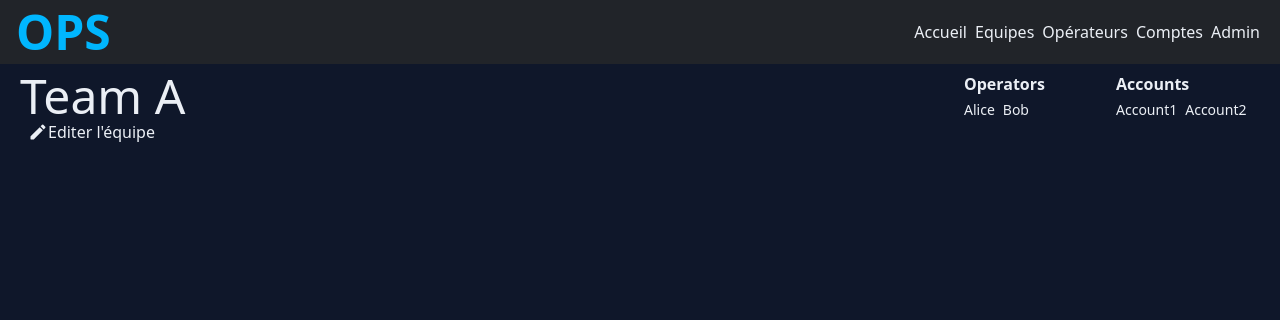
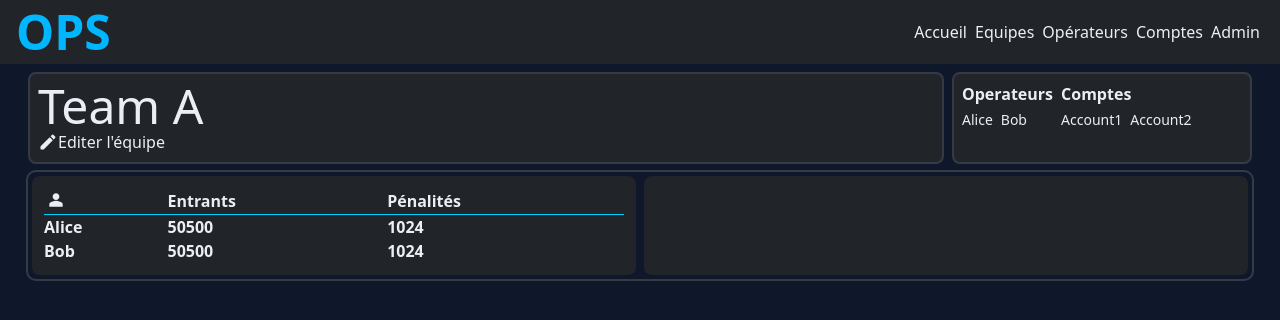
Before and after one commit to wallcreation/OPS-Front, a Vue app: page /admin/teams/1 in a window 1280 px wide. Shown: the top 320 px of the page. Built offline with nearby package versions, Linux system fonts and the light colour scheme.

Commit message:
refactor: clean up component structure and improve layout in Header, AdminLayout, and TeamInfo; adjust routing and enhance styling

```diff
--- a/src/layouts/AdminLayout.vue
+++ b/src/layouts/AdminLayout.vue
@@ -3,10 +3,10 @@ import { RouterView } from 'vue-router'
 import Header from '@/components/admin/Header.vue'
 </script>
 <template>
-  <header class="w-screen bg-surface px-4 py-2 flex items-center justify-between text-text">
+  <header class="w-full bg-surface px-4 py-2 flex items-center justify-between text-text">
     <Header />
   </header>
-  <main class="h-full mx-5 text-text">
+  <main class="h-full w-full px-5 text-text">
     <RouterView />
   </main>
 </template>
--- a/src/views/AdminDashboard.vue
+++ b/src/views/AdminDashboard.vue
@@ -44,7 +44,7 @@ const switcher = ref(1)
 <template>
   <div class="flex items-center justify-between px-5 py-2 mt-2 mb-2 bg-surface rounded-lg">
     <button
-    class="hover:border-b-2 hover:border-primary"
+      class="hover:border-b-2 hover:border-primary"
       :class="[switcher === 1 ? 'text-primary border-b-2 border-primary' : '']"
       @click="switcher = 1"
     >
@@ -65,7 +65,7 @@ const switcher = ref(1)
       <span class="hidden md:inline">Equipes</span>
     </button>
     <button
-    class="hover:border-b-2 hover:border-primary"
+      class="hover:border-b-2 hover:border-primary"
       :class="[switcher === 2 ? 'text-primary border-b-2 border-primary' : '']"
       @click="switcher = 2"
     >
@@ -74,35 +74,36 @@ const switcher = ref(1)
           xmlns="http://www.w3.org/2000/svg"
           width="24"
           height="24"
-          viewBox="0 0 32 32"
+          viewBox="0 0 24 24"
           class="inline pb-1"
         >
           <path
             fill="currentColor"
-            d="M16 11a4 4 0 1 0 0-8a4 4 0 0 0 0 8m-6-3.5a3.5 3.5 0 1 1-7 0a3.5 3.5 0 0 1 7 0m19 0a3.5 3.5 0 1 1-7 0a3.5 3.5 0 0 1 7 0M9.377 13a3.98 3.98 0 0 0-.877 2.5V23c0 1.235.298 2.4.827 3.427A5 5 0 0 1 2 22v-6.5A2.5 2.5 0 0 1 4.5 13zm13.296 13.427A7.5 7.5 0 0 0 23.5 23v-7.5c0-.946-.328-1.815-.877-2.5H27.5a2.5 2.5 0 0 1 2.5 2.5V22a5 5 0 0 1-7.327 4.427M12.5 13a2.5 2.5 0 0 0-2.5 2.5V23a6 6 0 0 0 12 0v-7.5a2.5 2.5 0 0 0-2.5-2.5z"
+            d="M12 12q-1.65 0-2.825-1.175T8 8t1.175-2.825T12 4t2.825 1.175T16 8t-1.175 2.825T12 12m-8 8v-2.8q0-.85.438-1.562T5.6 14.55q1.55-.775 3.15-1.162T12 13t3.25.388t3.15 1.162q.725.375 1.163 1.088T20 17.2V20z"
           />
         </svg>
       </span>
       <span class="hidden md:inline">Opérateurs</span>
     </button>
     <button
-    class="hover:border-b-2 hover:border-primary"
+      class="hover:border-b-2 hover:border-primary"
       :class="[switcher === 3 ? 'text-primary border-b-2 border-primary' : '']"
       @click="switcher = 3"
     >
-      <span
-        ><svg
+      <span>
+        <svg
           xmlns="http://www.w3.org/2000/svg"
           width="24"
           height="24"
-          viewBox="0 0 32 32"
+          viewBox="0 0 24 24"
           class="inline pb-1"
         >
           <path
             fill="currentColor"
-            d="M16 11a4 4 0 1 0 0-8a4 4 0 0 0 0 8m-6-3.5a3.5 3.5 0 1 1-7 0a3.5 3.5 0 0 1 7 0m19 0a3.5 3.5 0 1 1-7 0a3.5 3.5 0 0 1 7 0M9.377 13a3.98 3.98 0 0 0-.877 2.5V23c0 1.235.298 2.4.827 3.427A5 5 0 0 1 2 22v-6.5A2.5 2.5 0 0 1 4.5 13zm13.296 13.427A7.5 7.5 0 0 0 23.5 23v-7.5c0-.946-.328-1.815-.877-2.5H27.5a2.5 2.5 0 0 1 2.5 2.5V22a5 5 0 0 1-7.327 4.427M12.5 13a2.5 2.5 0 0 0-2.5 2.5V23a6 6 0 0 0 12 0v-7.5a2.5 2.5 0 0 0-2.5-2.5z"
-          /></svg
-      ></span>
+            d="M10 2h4a2 2 0 0 1 2 2v2h4a2 2 0 0 1 2 2v11a2 2 0 0 1-2 2H4a2 2 0 0 1-2-2V8c0-1.11.89-2 2-2h4V4c0-1.11.89-2 2-2m4 4V4h-4v2z"
+          />
+        </svg>
+      </span>
       <span class="hidden md:inline">Comptes</span>
     </button>
   </div>
--- a/src/views/AdminView.vue
+++ /dev/null
@@ -1,10 +0,0 @@
-<script setup>
-import AdminSide from '@/components/AdminSide.vue'
-import AdminDashboard from '@/components/AdminDashboard.vue'
-</script>
-<template>
-  <div class="flex h-screen">
-    <AdminSide class="w-1/6" />
-    <AdminDashboard class="h-screen" />
-  </div>
-</template>
--- a/src/views/TeamInfo.vue
+++ b/src/views/TeamInfo.vue
@@ -12,12 +12,14 @@ const team = ref({
   operators: ['Alice', 'Bob'],
   accounts: ['Account1', 'Account2'],
 })
+const currentview = ref(1)
 </script>
 <template>
-  <div class="w-full mt-2 grid gap-2 grid-cols-1 md:grid-cols-4 justify-between">
-    <div class="col-span-3">
+  <div class="max-w-full max-h-full px-2">
+    <div class="w-full mt-2 grid gap-2 grid-cols-1 md:grid-cols-4 md:justify-between rounded-lg">
+      <div class="col-span-3 bg-surface rounded-lg border-2 border-border p-2">
         <h1 class="text-5xl">{{ team.name }}</h1>
-      <button class="ml-2 flex items-center hover:border-b-1 hover:border-primary-light">
+        <button class="flex items-center hover:border-b-1 hover:border-primary-light">
           <span>
             <svg xmlns="http://www.w3.org/2000/svg" width="20" height="20" viewBox="0 0 24 24">
               <path
@@ -29,9 +31,9 @@ const team = ref({
           <span class="">Editer l'équipe</span>
         </button>
       </div>
-    <div class="ml-2 grid grid-cols-1 md:grid-cols-2 gap-2">
+      <div class="flex gap-2 bg-surface rounded-lg border-2 border-border p-2">
         <div>
-        <h2 class="mb-1 font-bold">Operators</h2>
+          <h2 class="mb-1 font-bold">Operateurs</h2>
           <ul class="flex gap-2">
             <li v-for="operator in team.operators" :key="operator" class="mb-2 text-sm">
               {{ operator }}
@@ -39,7 +41,7 @@ const team = ref({
           </ul>
         </div>
         <div>
-        <h2 class="mb-1 font-bold">Accounts</h2>
+          <h2 class="mb-1 font-bold">Comptes</h2>
           <ul class="flex gap-2">
             <li v-for="account in team.accounts" :key="account" class="mb-2 text-sm">
               {{ account }}
@@ -48,4 +50,41 @@ const team = ref({
         </div>
       </div>
     </div>
+    <div class="grid grid-cols-1 md:grid-cols-2 gap-2 p-1 mt-2 outline-2 outline-border rounded-lg">
+      <div class="w-full bg-surface rounded-lg p-3">
+        <table class="w-full text-left">
+          <thead class="border-b-1 border-primary-light">
+            <tr>
+              <th>
+                <svg
+                  xmlns="http://www.w3.org/2000/svg"
+                  width="24"
+                  height="24"
+                  viewBox="0 0 24 24"
+                  class="inline pb-1"
+                >
+                  <path
+                    fill="currentColor"
+                    d="M12 12q-1.65 0-2.825-1.175T8 8t1.175-2.825T12 4t2.825 1.175T16 8t-1.175 2.825T12 12m-8 8v-2.8q0-.85.438-1.562T5.6 14.55q1.55-.775 3.15-1.162T12 13t3.25.388t3.15 1.162q.725.375 1.163 1.088T20 17.2V20z"
+                  />
+                </svg>
+              </th>
+              <th>Entrants</th>
+              <th>Pénalités</th>
+            </tr>
+          </thead>
+          <tbody>
+            <tr v-for="operator in team.operators" :key="operator" class="font-normal">
+              <th>{{ operator }}</th>
+              <th>50500</th>
+              <th>1024</th>
+            </tr>
+          </tbody>
+        </table>
+      </div>
+      <div class="w-full bg-surface rounded-lg p-5">
+        <h3></h3>
+      </div>
+    </div>
+  </div>
 </template>
--- a/vite.config.js
+++ b/vite.config.js
@@ -13,7 +13,7 @@ export default defineConfig({
       '@': fileURLToPath(new URL('./src', import.meta.url)),
     },
   },
-  // server: {
-  //   host: true
-  // }
+  server: {
+    host: true
+  }
 })
```
Also changed, not shown: src/components/admin/Header.vue (+4 -4 lines). Lines whose indentation alone changed are shown as unchanged.
